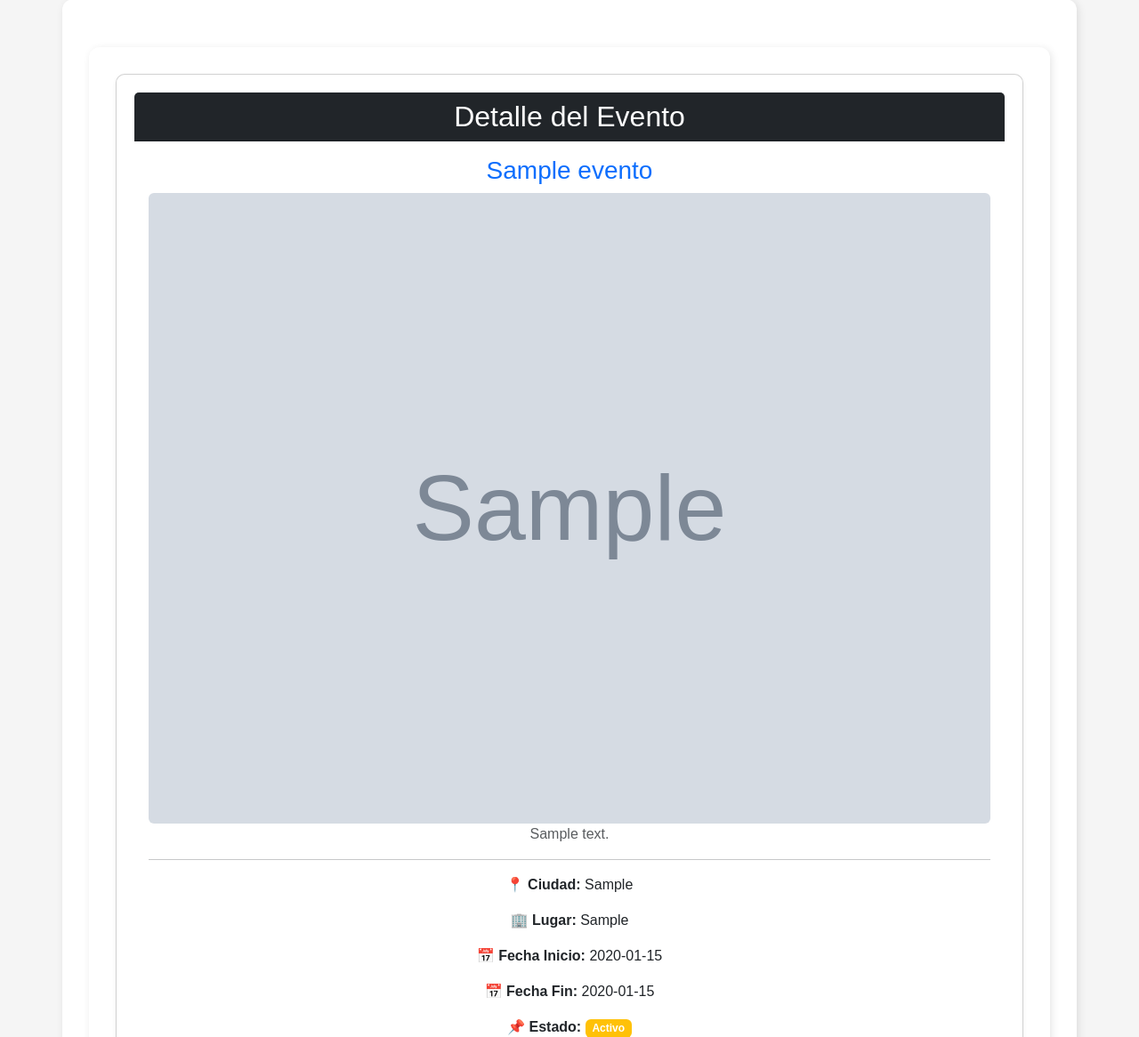
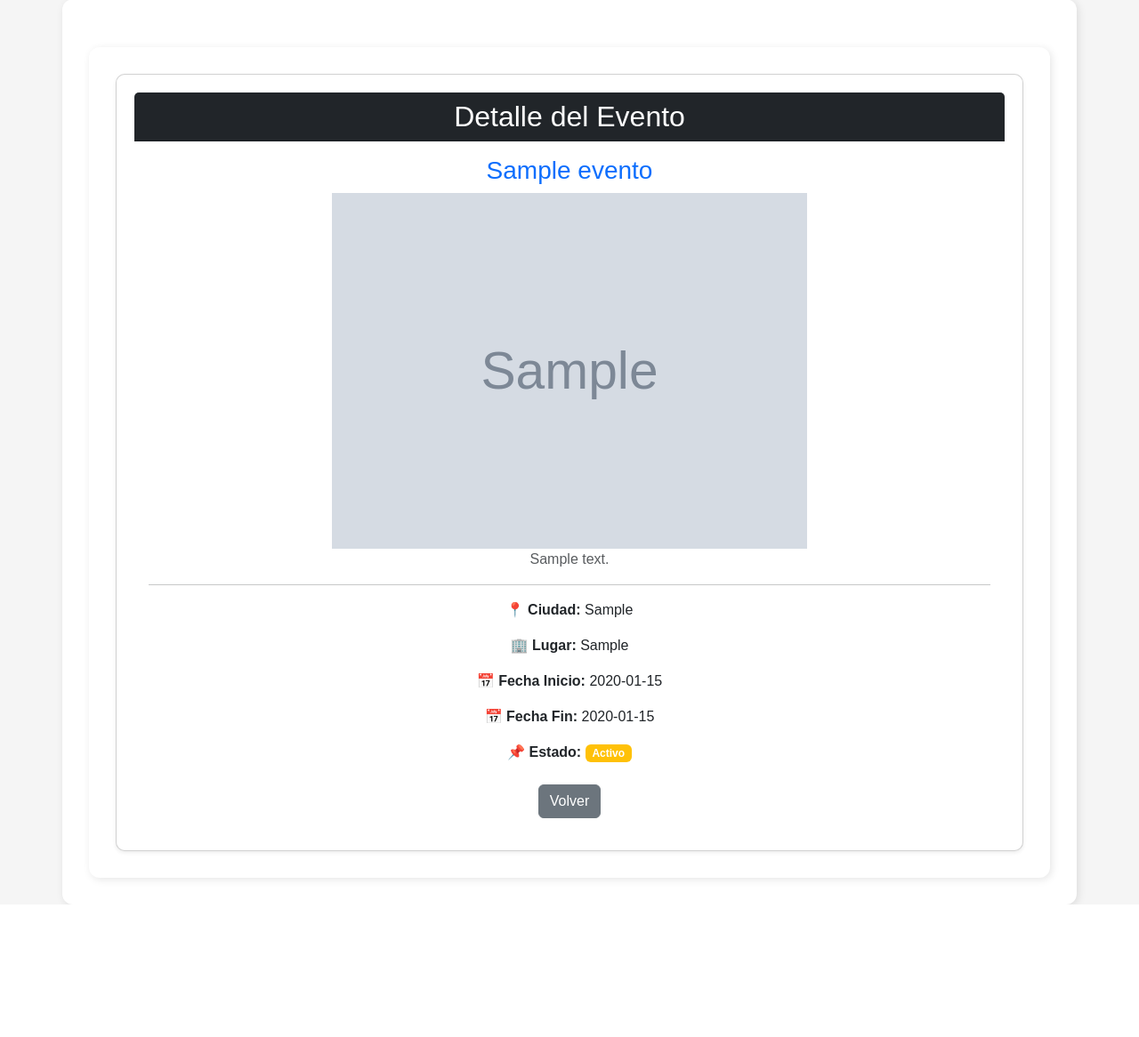
Before and after one commit to Juanes2006/Desarrollo---Eventos, a Flask app: page /superadmin/evento/1 in a window 1280 px wide. Shown: the part 127-1293 px from the top of the page at 89% size. After the commit the page ends 1144 px from the top, so only its background shows below. Run offline with Flask 3, Linux system fonts and the light colour scheme; tables that the repository leaves empty hold one stand-in row (values such as "Sample post"); grey boxes marked "Sample" are stand-in pictures.

Commit message:
PRODUCT PLANING #2 TERMINADO CON EXITO

```diff
--- a/templates/detalle_evento_superadmin.html
+++ b/templates/detalle_evento_superadmin.html
@@ -7,7 +7,7 @@
         <div class="card-body text-center">
             <h3 class="text-primary">{{ evento.eve_nombre }}</h3>
             {% if evento.imagen %}
-            <img src="{{ url_for('static', filename='imagenes/' ~ evento.imagen) }}" class="card-img-top rounded img-fluid" alt="Imagen del evento" style="object-fit: cover; max-width: 100%; height: auto;"> {% else %}
+            <img src="{{ url_for('static', filename='imagenes/' ~ evento.imagen) }}" class="card-img-top rounded img-fluid" alt="Imagen del evento" style="object-fit: contain; max-width: 100%; max-height: 400px;"> {% else %}
             <p>No hay imagen disponible para este evento.</p>
             {% endif %}
             <p class="text-muted">{{ evento.eve_descripcion }}</p>
```
Also changed, not shown: static/imagenes/download.jpg (added), static/uploads/foto7_-_copia.JPG (deleted), 3 other files.
